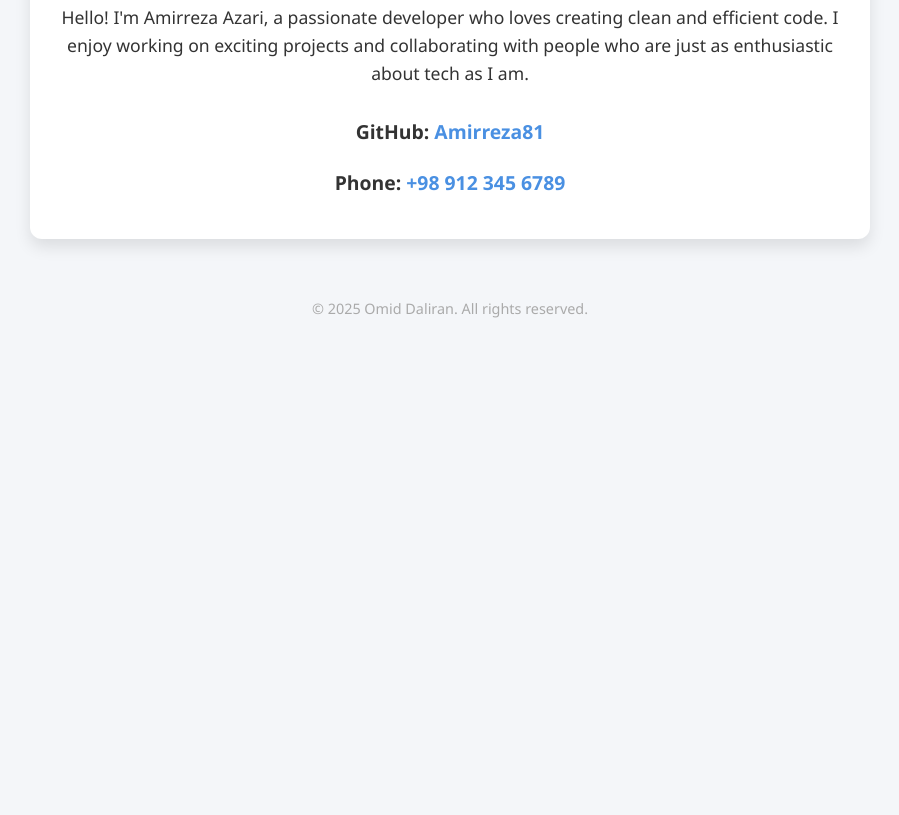
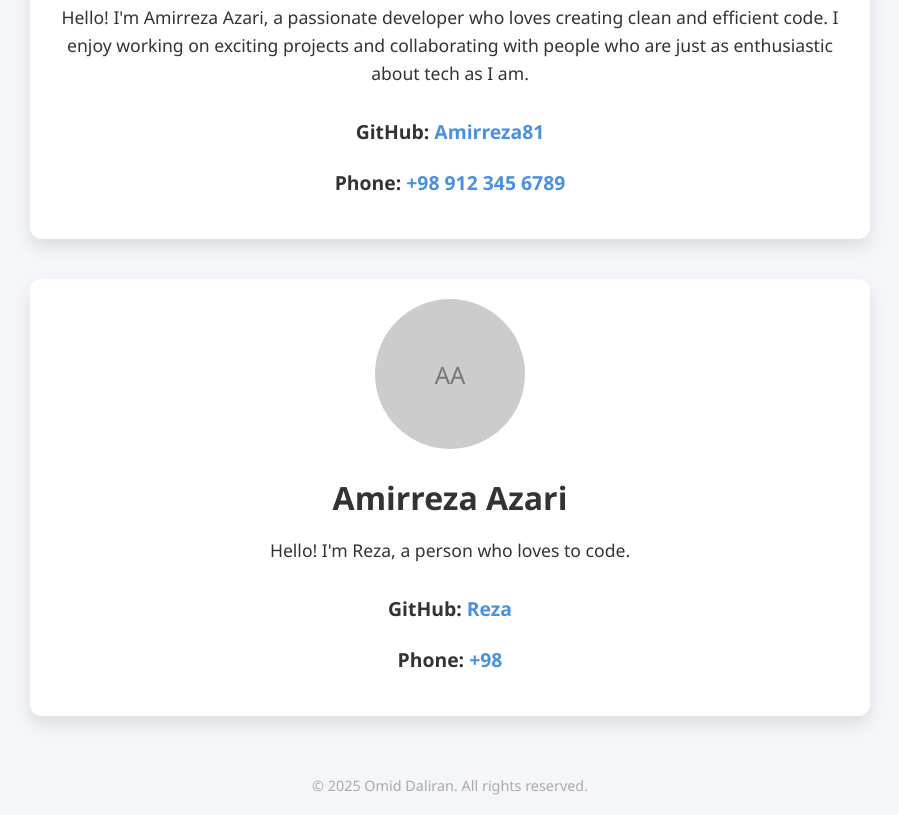
Before and after one commit to Amirreza81/Software-Engineering-Lab-Exp1, a plain HTML site: page about_us.html in a window 1280 px wide. Shown: the part 973-1788 px from the top of the page, without its empty margins (190-1089 px from the left). Before the commit the page ends 1311 px from the top, so only its background shows below. Drawn offline with Linux system fonts and the light colour scheme.

Commit message:
Add info for Reza in About Us page

```diff
--- a/about_us.html
+++ b/about_us.html
@@ -114,6 +114,19 @@
     </div>
   </div>
 
+  <div class="container">
+    <div class="profile-img">AA</div>
+
+    <h2>Amirreza Azari</h2>
+
+    <p>Hello! I'm Reza, a  person who loves to code.</p>
+
+    <div class="contact-info">
+      <p><strong>GitHub:</strong> <a href="https://github.com/reza-heidari-ce" target="_blank">Reza</a></p>
+      <p><strong>Phone:</strong> <a href="tel:+98">+98 </a></p>
+    </div>
+  </div>
+
   <footer>
     &copy; 2025 Omid Daliran. All rights reserved.
   </footer>
```
